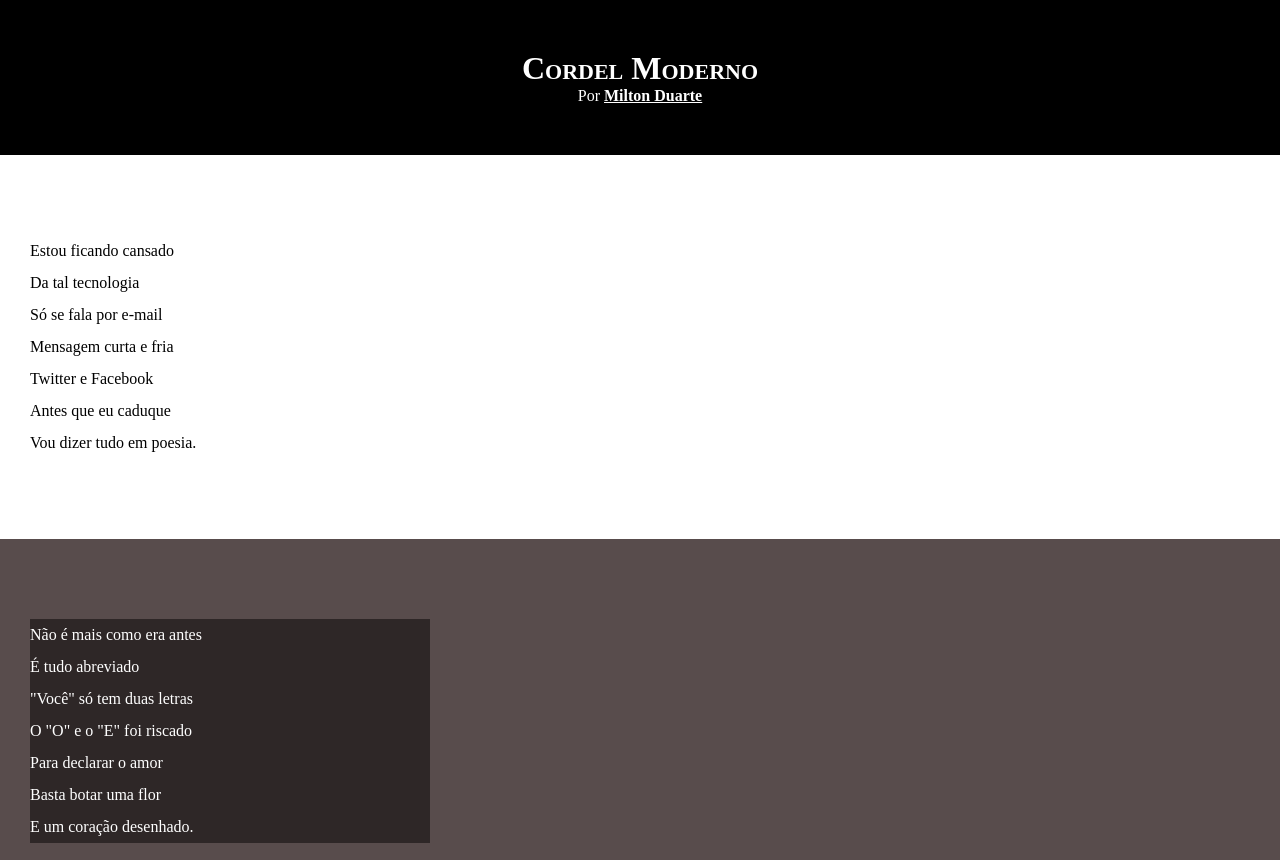
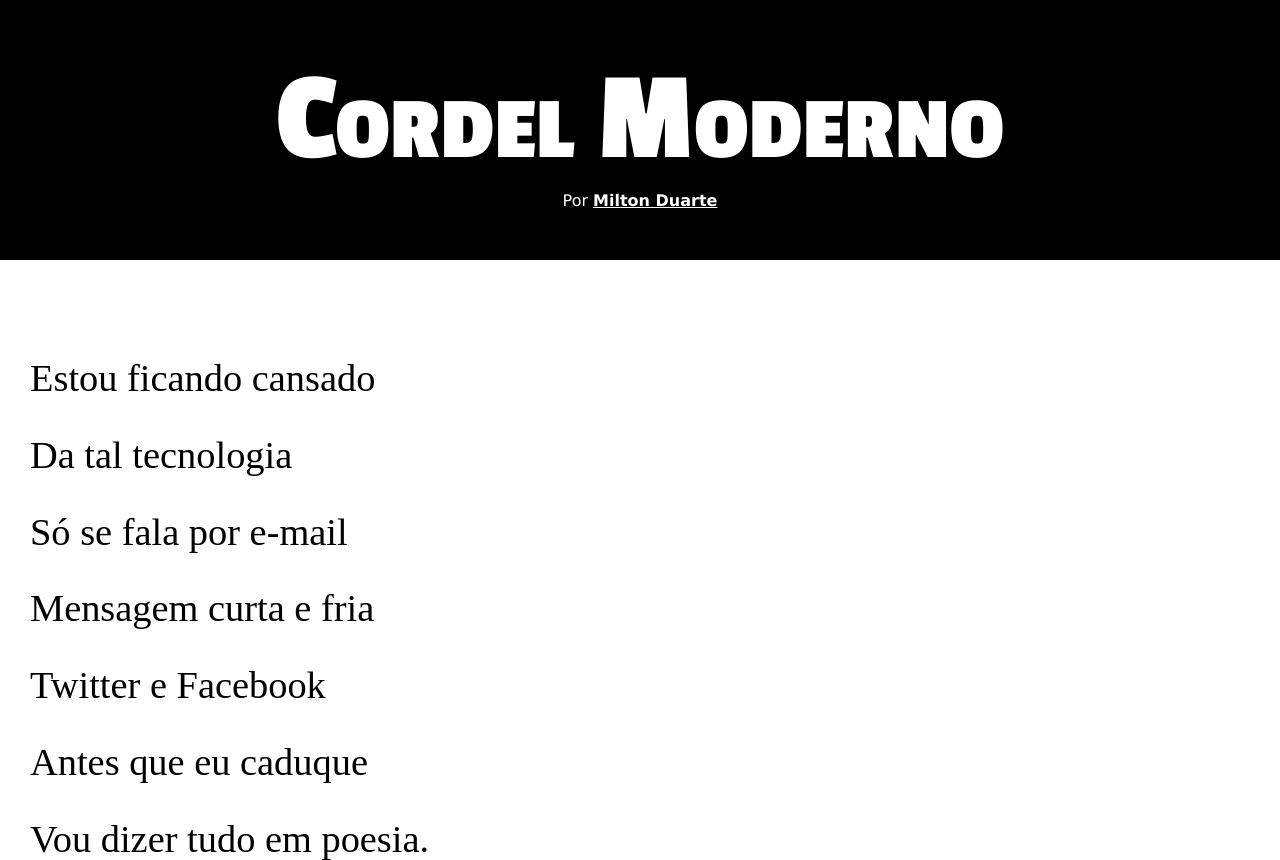
Before and after one commit to mayaraduarteti-create/html-css, a plain HTML site: page exercicios/desafio1/index.html in a window 1280 px wide. Shown: the top 860 px of the page. Drawn offline with Linux system fonts and the light colour scheme.

Commit message:
atualizacao do desafio1

```diff
--- a/exercicios/desafio1/estilo/style.css
+++ b/exercicios/desafio1/estilo/style.css
@@ -1,4 +1,13 @@
 @charset "UTF-8";
+
+@import url('https://fonts.googleapis.com/css2?family=Montserrat:ital,wght@0,100..900;1,100..900&family=Passion+One:wght@400;700;900&display=swap');
+
+:root {
+    --fonte1: Verdana, Geneva, Tahoma, sans-serif;
+    --fonte2: 'Passion One', cursiva;
+    --fonte3: 'Sriracha', cursiva;
+
+}
 
 *{
     margin: 0px;
@@ -8,6 +17,7 @@
 html, body {
     min-height: 100vh;
     background-color: darkgray;
+    font-family: var(--fonte1);
 }
 
 header {
@@ -19,6 +29,8 @@ header {
 header > h1 {
     padding-top: 50px;
     font-variant: small-caps;
+    font-family: var(--fonte2);
+    font-size: 10vw;
 }
 
 header > p {
@@ -40,6 +52,8 @@ section {
     padding-bottom: 10vh;
     line-height: 2em;
     padding-left: 30px;
+    font-family: var(--fonte3);
+    font-size: 3vw;
 }
 
 section.normal {
@@ -54,7 +68,8 @@ section.imagem {
 }
 
 section.imagem > p {
-    width: 400px;
+    display: inline-block;
+    padding: 5px;
     background-color: rgba(0, 0, 0, 0.481);
 }
 footer {
```
